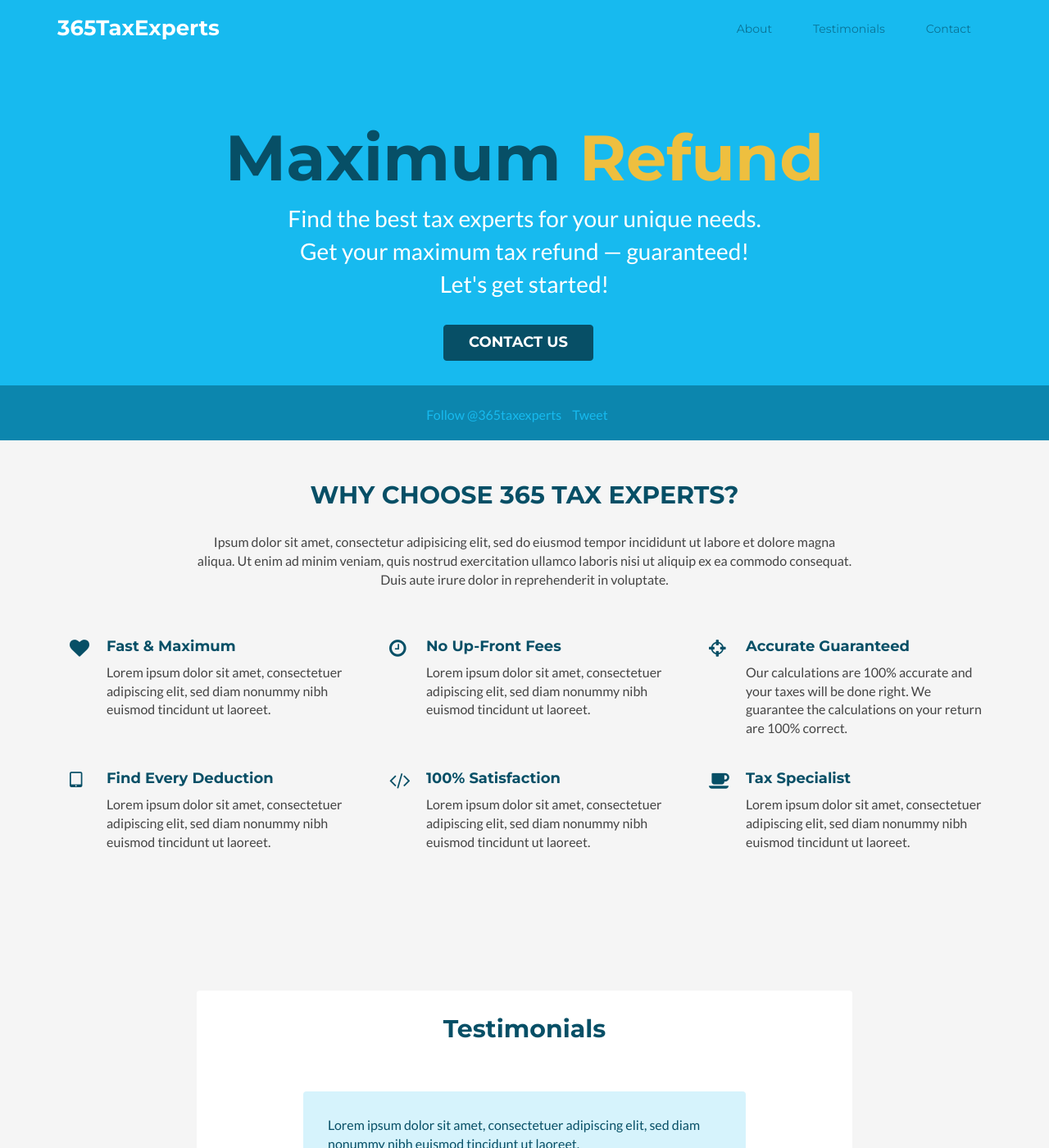
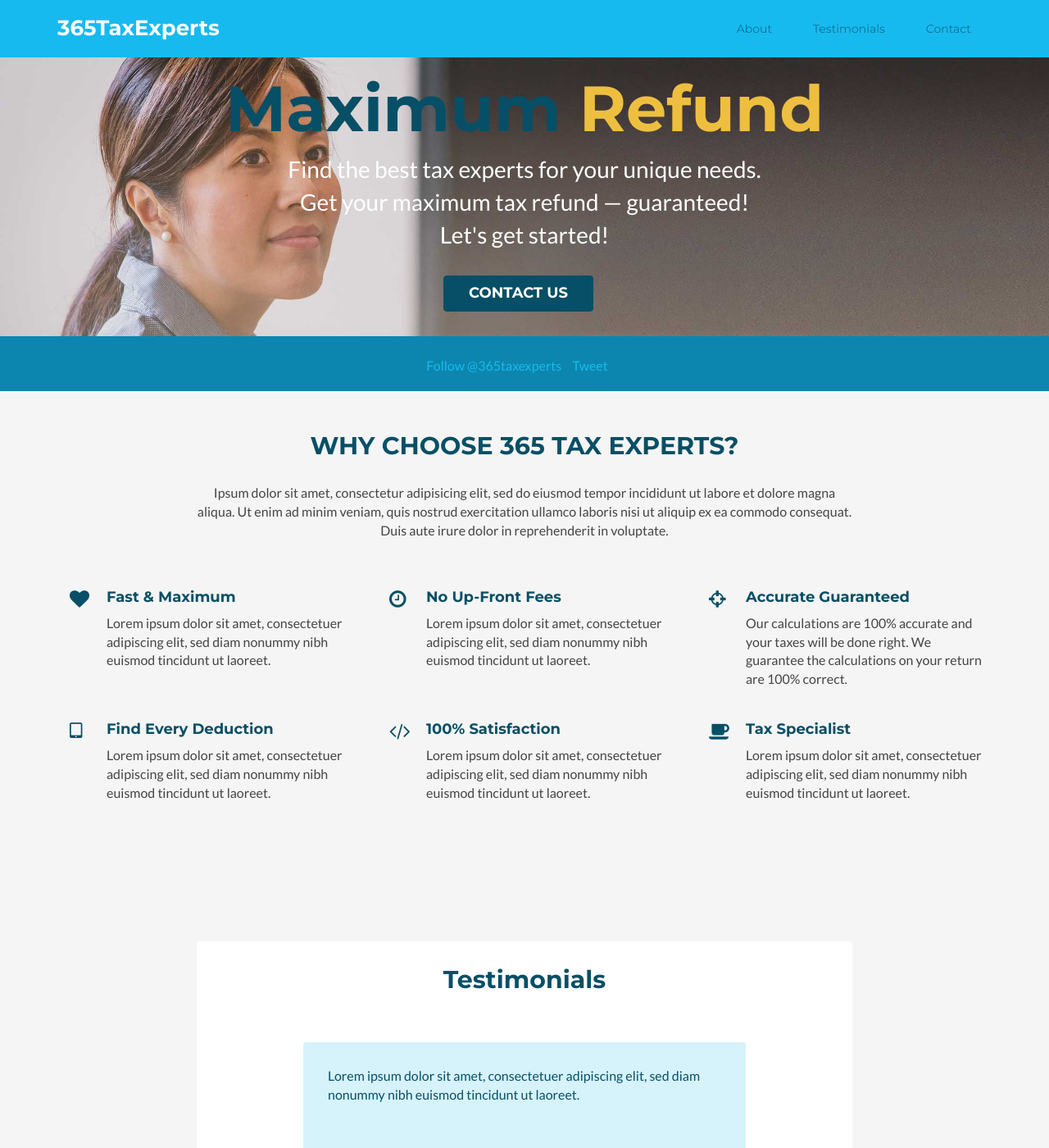
Before and after one commit to rdelphin/rdelphin.github.io, a Jekyll site: the page built from index.html, in a window 1280 px wide and 1400 px high. Shown: the whole window at 82% size. Built offline with Jekyll 4.4.1, drawn with Linux system fonts in a browser that asks for light colours; comment, search, counter and statistics services are not loaded.

Commit message:
add promo background image

```diff
--- a/public/css/styles.css
+++ b/public/css/styles.css
@@ -181,9 +181,12 @@ pre code {
 }
 /* ======= Promo Section ======= */
 .promo {
-  background: #17baef;
+  /* background: #17baef; */
+  background: url(../images/365taxexperts-customer-bg.jpg) center center no-repeat fixed;
+  background-size: cover;
+  width: 100%;
   color: #fff;
-  padding-top: 150px;
+  /* padding-top: 150px; */
 }
 .promo .title {
   font-size: 78px;
```
